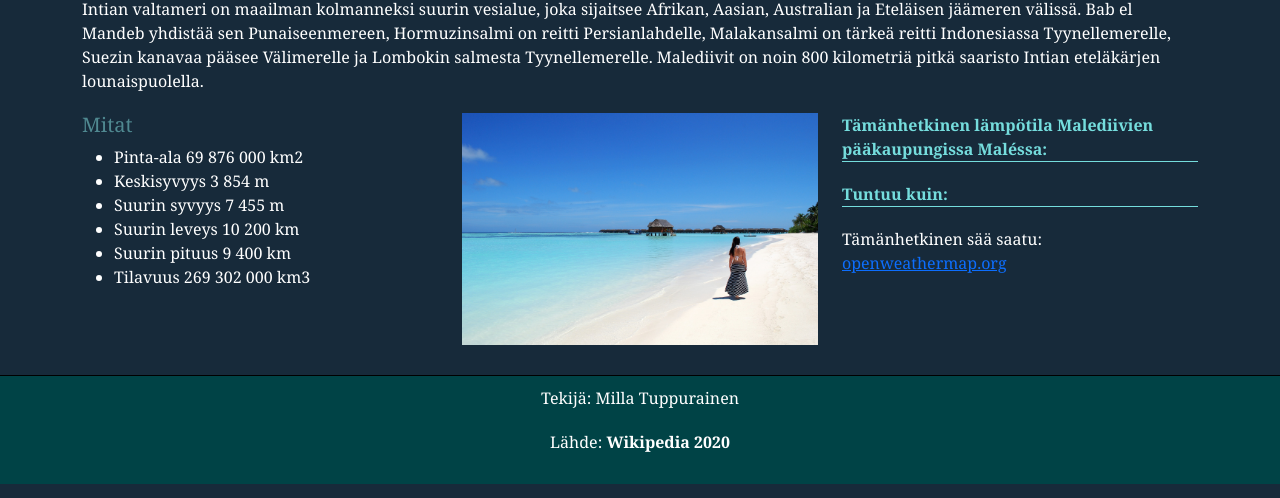
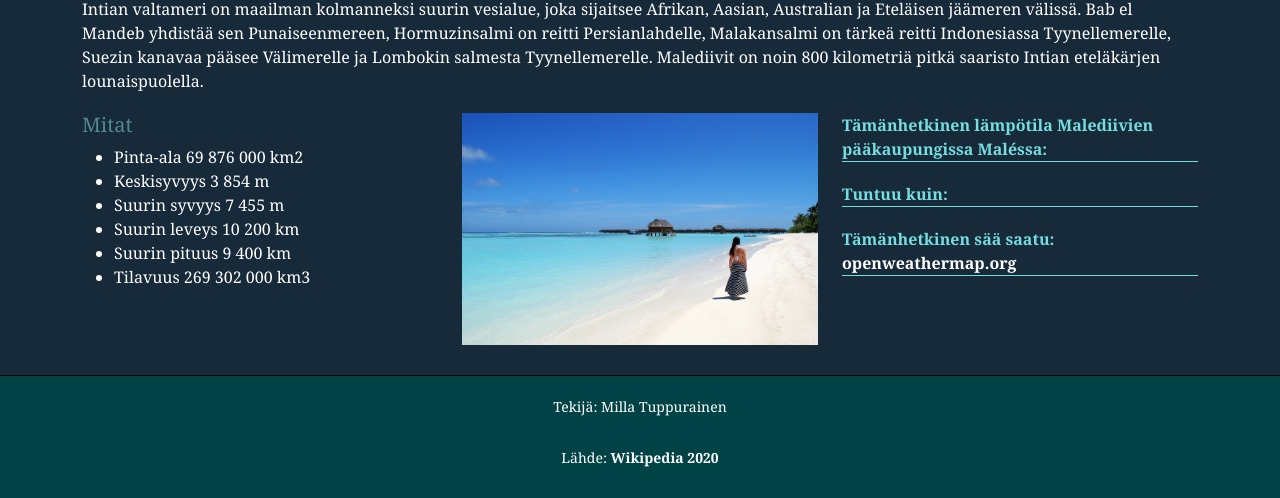
Before and after one commit to miltup/Web-tekniikat-opintojakso, a plain HTML site: page Intian valtameri/intian_valtameri.html in a window 1280 px wide. Shown: the part 315-813 px from the top of the page. Drawn offline with nearby package versions, Linux system fonts and the light colour scheme; no server answers.

Commit message:
sass styles nested

```diff
--- a/Intian valtameri/intian_valtameri.html
+++ b/Intian valtameri/intian_valtameri.html
@@ -70,7 +70,7 @@
         <div class="col-sm-12 col-md-4">
           <p class="weather">Tämänhetkinen lämpötila Malediivien pääkaupungissa Maléssa: <span id="temperature"></span></p>
           <p class="weather">Tuntuu kuin: <span id="feelslike"></span></p>
-          <p>Tämänhetkinen sää saatu: <a href="https://openweathermap.org/">openweathermap.org</a></p>
+          <p class="weather">Tämänhetkinen sää saatu: <a href="https://openweathermap.org/">openweathermap.org</a></p>
         </div>
       </div>
     </div>
--- a/css/SCSS/sass.scss
+++ b/css/SCSS/sass.scss
@@ -10,6 +10,11 @@ $warmblack-color: #004346;
     color: white;
   }
 
+@font-face {
+    font-family: myFirstFont;
+    src: url(../../Fonts/DM_Serif_Display/DMSerifDisplay-Regular.ttf);
+}
+
 body {
     font-family: Georgia, 'Times New Roman', Times, serif;
     @include theme;
@@ -19,20 +24,14 @@ body {
     height: 10em;
     background-image: url(../../Images/waterdrops.jpg);
     background-repeat: no-repeat;
-}
-
-header h1 {
-    color: white;
+    header h1 {
+        color: white;
+    }
 }
 
 .navbar {
     border: 5px solid $steelteal-color;
 }
-
-@font-face {
-    font-family: myFirstFont;
-    src: url(../../Fonts/DM_Serif_Display/DMSerifDisplay-Regular.ttf);
-  }
 
 h1 {
     font-family: myFirstFont;
@@ -45,6 +44,33 @@ h5 {
     color: $steelteal-color;
 }
 
+p {
+    margin-bottom: 20px;
+}
+
+[class*=col] > img {
+    padding-bottom: 20px;
+}
+
+footer {
+    text-align: center;
+    border-top: 1px solid black;
+    padding: 10px;
+    margin-top: 10px;
+    background-color: $warmblack-color;
+    color: white;
+    p {
+        padding-top: 10px;
+        font-size: 14px;
+        a {
+            text-decoration: none;
+            font-weight: bold;
+            color: white;
+        }
+    }
+}
+
+/*Index-page*/
 #name {
     color: $mountainmeadow-color;
     font-size: x-large;
@@ -55,39 +81,22 @@ h5 {
     border-color: $mediumturquoise-color;
 }
 
-p {
-    margin-bottom: 20px;
+/*Atlantin valtameri-page*/
+.accordion-button {
+    background-color: $steelteal-color;
 }
 
 .accordion-body {
     @include theme;
 }
 
-.accordion-button {
-    background-color: $steelteal-color;
-}
-
-[class*=col] > img {
-    padding-bottom: 20px;
-}
-
+/*Intian valtameri-page*/
 .weather {
     font-weight: bold;
     color: $mediumturquoise-color;
     border-bottom: 1px solid $mediumturquoise-color;
+    a {
+        text-decoration: none;
+        color: white;
+    }
 }
-
-footer {
-    text-align: center;
-    border-top: 1px solid black;
-    padding: 10px;
-    margin-top: 10px;
-    background-color: $warmblack-color;
-    color: white;
-}
-
-footer > p > a {
-    text-decoration: none;
-    color: white;
-    font-weight: bold;
-}
```
Also changed, not shown: css/SCSS/new_styles.css, 1 other file.
